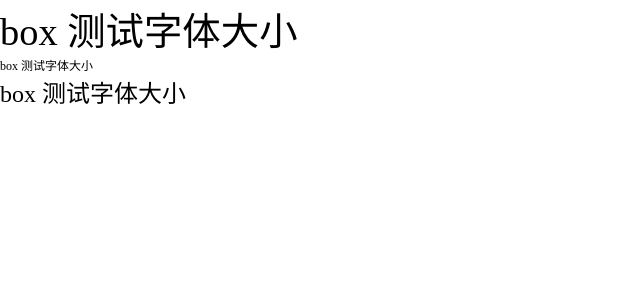
After one commit to yangfei19881024/Useful-project-code, a PHP site: page /rem.html in a window 1280 px wide. The commit adds this page. Shown: the top 300 px of the page, without its empty margins (0-640 px from the left). Run offline with PHP 8.4, Linux system fonts and the light colour scheme.

```diff
--- a/flexbox css3盒模型电商布局实战/flex3列布局.html
+++ b/flexbox css3盒模型电商布局实战/flex3列布局.html
@@ -13,8 +13,8 @@
 			<li></li>
 			<li></li>
 			<li></li>
-			<li></li>
-			<li></li>
+			<!-- <li></li> -->
+			<!-- <li></li> -->
 		</ul>
 	</div>
 </body>
--- /dev/null
+++ b/flexbox css3盒模型电商布局实战/rem.html
@@ -0,0 +1,23 @@
+<!DOCTYPE html>
+<html lang="en">
+<head>
+	<meta charset="UTF-8">
+	<title>Document</title>
+	<style>
+		*{
+			margin:0px;
+			padding: 0;
+		}
+		/*html { font-size:62.5%; }*/
+
+		.box1 { font-size: 2.4em; }
+		.box2 { font-size: 0.75rem; }
+		.box3 { font-size: 24px; }
+	</style>
+</head>
+<body>
+	<div class="box1">box 测试字体大小</div>
+	<div class="box2">box 测试字体大小</div>
+	<div class="box3">box 测试字体大小</div>
+</body>
+</html>
--- a/flexbox css3盒模型电商布局实战/style.css
+++ b/flexbox css3盒模型电商布局实战/style.css
@@ -28,3 +28,7 @@ ul{
 	/*justify-content:space-around;*/
 	margin-bottom: 10px;
 }
+
+div{
+	box-shadow: 1px 1px 3px 3px #CCC;
+}
```
Also changed, not shown: css3 四边均匀阴影/box-shadow.html (added, +23 -0 lines), flexbox css3盒模型电商布局实战/未处理前style.css (+7 -3 lines).
